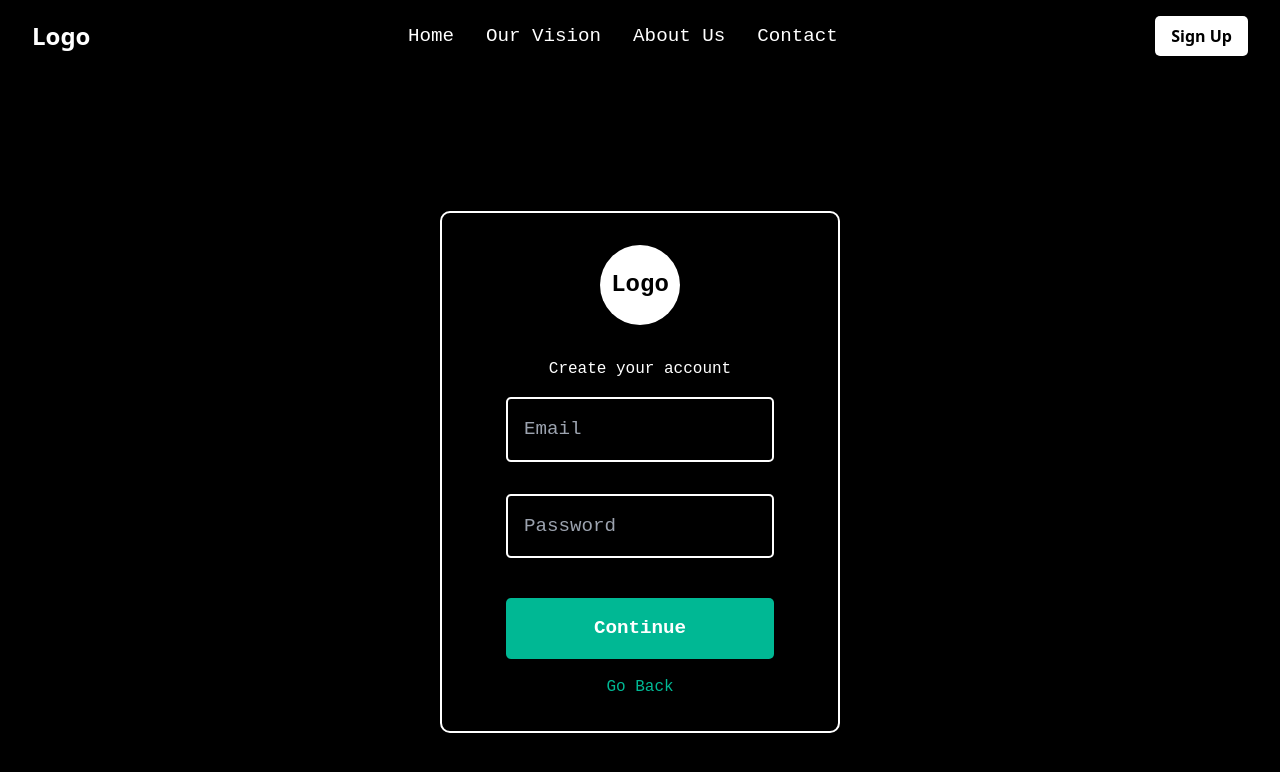
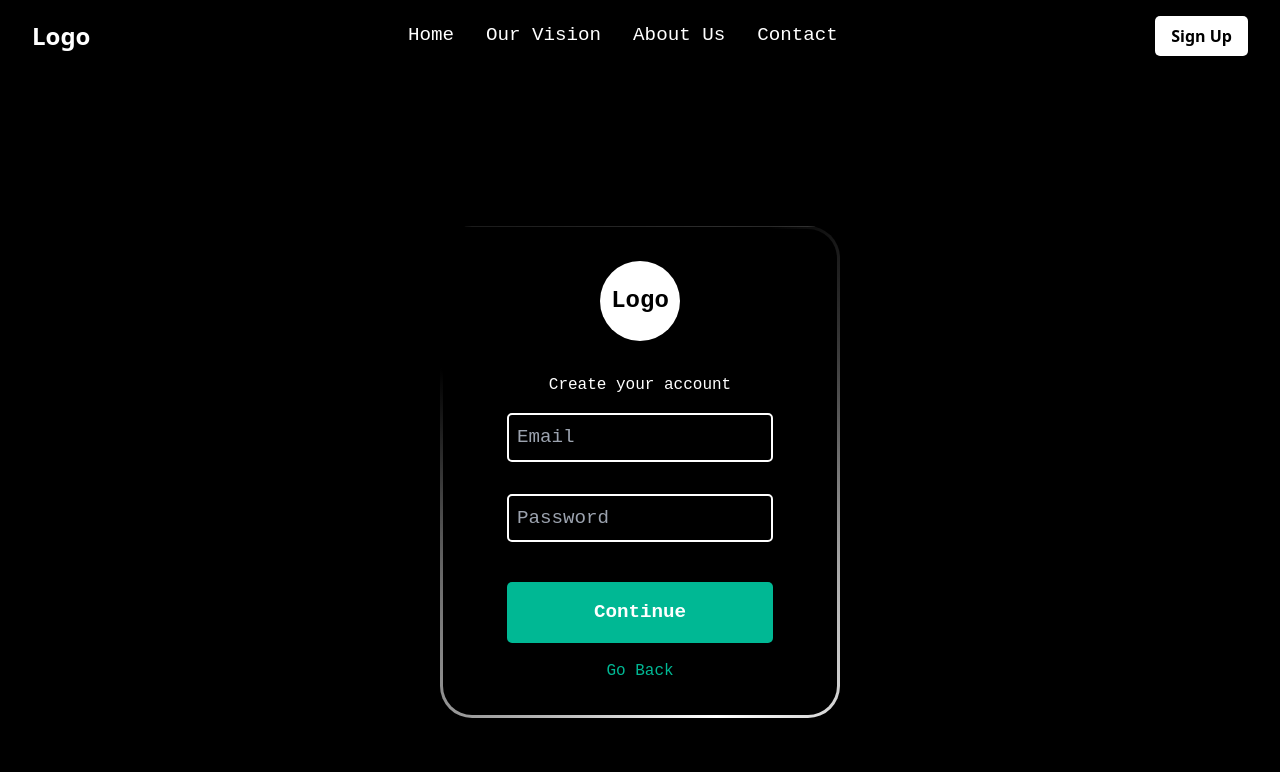
Before and after one commit to DuhanJishnu/LURN-beta, a React (Vite) app in the folder apps/frontend/: page /signup in a window 1280 px wide. Shown: the top 772 px of the page. Built offline with nearby package versions, Linux system fonts and the light colour scheme.

Commit message:
Designs on signup page,header and mainContent

```diff
--- a/apps/frontend/src/Components/Header.jsx
+++ b/apps/frontend/src/Components/Header.jsx
@@ -15,6 +15,32 @@ const NavLinks = styled.div`
   gap: 2rem;
   font-size: 1.2rem;
   font-family: 'Courier New', Courier, monospace;
+
+  //new code
+  a {
+    color: white;
+    position: relative;
+    text-decoration: none;
+    padding-bottom: 2px;
+
+    &::before {
+      content: '';
+      position: absolute;
+      width: 100%;
+      height: 2px;
+      bottom: 0;
+      left: 0;
+      background-color: white;
+      visibility: hidden;
+      transform: scaleX(0);
+      transition: all 0.3s ease-in-out;
+    }
+
+    &:hover::before {
+      visibility: visible;
+      transform: scaleX(1);
+    }
+  }
 `;
 
 const SignUpButton = styled(Link)`
@@ -24,6 +50,25 @@ const SignUpButton = styled(Link)`
   border-radius: 5px;
   font-weight: bold;
   text-decoration: none;
+
+  //added later
+   &:hover {
+    background-color: green;
+    color: white;
+    animation: zoom 1.2s ease infinite;
+    animation:prop 0.2s ease 1;
+
+  }
+
+  @keyframes prop{
+    from{
+    background-color:white;
+    }
+    to{
+    background-color:green;
+    color:white;
+    }
+  }
 `;
 
 const Logo = styled.div`
--- a/apps/frontend/src/Components/MainContent.jsx
+++ b/apps/frontend/src/Components/MainContent.jsx
@@ -32,6 +32,26 @@ const StartButton = styled(Link)`
   font-weight: bold;
   border-radius: 5px;
   margin-top: 2rem;
+
+
+
+
+  &:hover {
+  background-color: green;
+  color: white;
+  animation:prop 0.2s ease 1;
+
+  }
+
+  @keyframes prop{
+    from{
+    background-color:white;
+    }
+    to{
+    background-color:green;
+    color:white;
+    }
+  }
 `;
 
 const MainContent = () => {
--- a/apps/frontend/src/Components/SignUp.jsx
+++ b/apps/frontend/src/Components/SignUp.jsx
@@ -13,12 +13,57 @@ const Container = styled.div`
 
 const FormWrapper = styled.div`
   background-color: black;
-  border: 2px solid white;
-  border-radius: 10px;
+  // border: 2px solid white;
+  // border-radius: 10px;
   padding: 2rem 4rem;
   text-align: center;
   max-width: 400px;
   width: 100%;
+
+
+  //updated from here
+
+--border-angle: 0turn;
+  --main-bg: conic-gradient(
+      from var(--border-angle),
+      black,
+      black 0.3%,
+      black 60%,
+      black 95%
+    );
+
+  border: solid 3px transparent;
+  border-radius: 2em;
+  --gradient-border: conic-gradient(from var(--border-angle), transparent 25%, white, black 100%, transparent);
+
+  background:
+
+    var(--main-bg) padding-box,
+    var(--gradient-border) border-box,
+    var(--main-bg) border-box;
+
+  background-position: center center;
+
+  animation: bg-spin 3s linear infinite;
+  @keyframes bg-spin {
+    to {
+      --border-angle: 1turn;
+    }
+  }
+//if want to pause animation on hovering
+  // &:hover {
+  //   animation-play-state: paused;
+  // }
+}
+
+@property --border-angle {
+  syntax: "<angle>";
+  inherits: true;
+  initial-value: 0turn;
+}
+
+
+
 `;
 
 const Logo = styled.div`
@@ -40,7 +85,7 @@ const Input = styled.input`
   color: white;
   border: 2px solid white;
   border-radius: 5px;
-  padding: 1rem;
+  padding: 0.5rem;
   width: 100%;
   margin: 1rem 0;
   font-size: 1.2rem;
```
